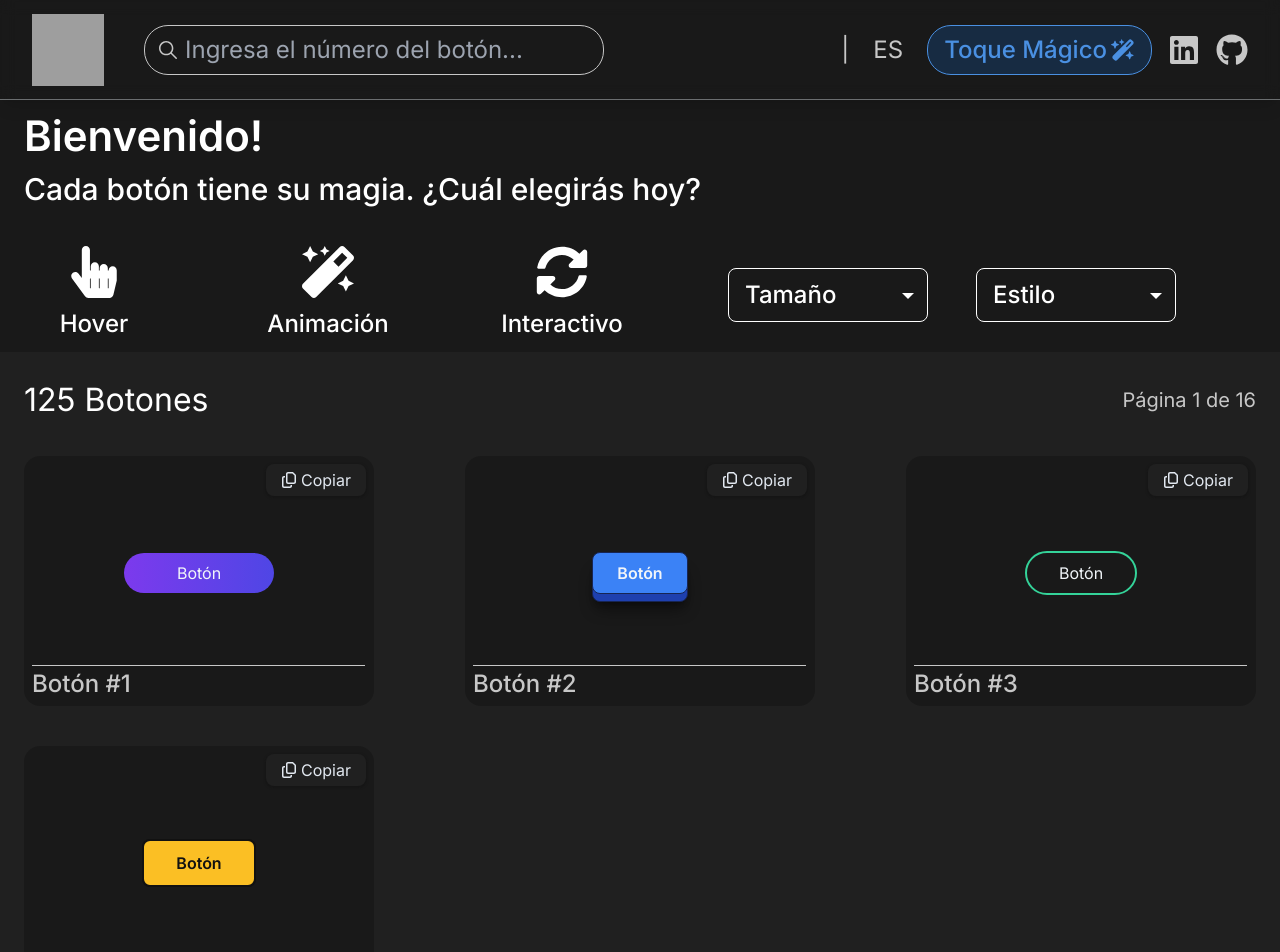
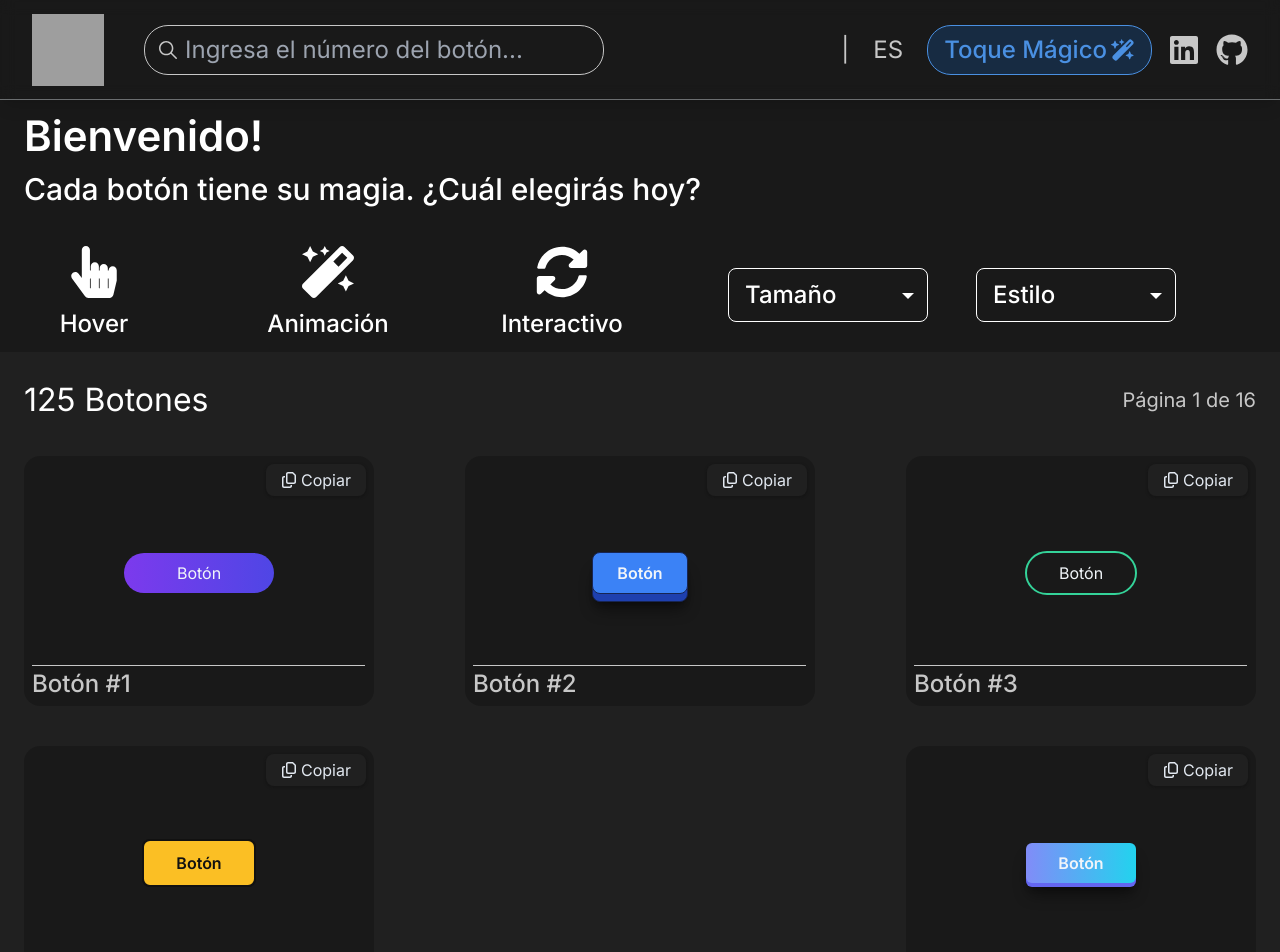
Before and after one commit to DMaximoVarela/magic-buttons, a Next.js app: page /inicio in a window 1280 px wide. Shown: the top 952 px of the page. Built offline with nearby package versions, Linux system fonts and the light colour scheme; grey boxes are pictures that could not be loaded.

Commit message:
feat: crea un boton mas

```diff
--- a/src/app/page.tsx
+++ b/src/app/page.tsx
@@ -1,6 +1,7 @@
 import style from "./page.module.css";
 import { FaArrowRight } from "react-icons/fa";
 import Link from "next/link";
+// import AuxiliarViewButton from "@/components/auxiliarViewButton/auxiliarViewButton";
 
 export default function LandingPage() {
   return (
--- /dev/null
+++ b/src/components/auxiliarViewButton/auxiliarViewButton.module.css
@@ -0,0 +1,40 @@
+.container {
+  position: relative;
+  display: inline-block;
+  transition: transform 0.3s ease;
+}
+
+.shadow {
+  position: absolute;
+  inset: 0;
+  background-color: #6366f1;
+  border-radius: 0.375rem;
+  box-shadow: 0 4px 6px rgba(0, 0, 0, 0.45);
+  transform: translateY(0.25rem);
+  transition: inherit;
+  z-index: 0;
+}
+
+.btn {
+  position: relative;
+  padding: 0.5rem 2rem;
+  color: #f1f5f9;
+  background: linear-gradient(to right, #818cf8, #22d3ee);
+  border-radius: 0.375rem;
+  font-weight: 600;
+  transition: transform 0.3s ease;
+  z-index: 1;
+}
+
+.container:hover {
+  transform: scale(1.05);
+}
+
+.btn:active {
+  transform: translateY(0.25rem);
+}
+
+.txt {
+  position: relative;
+  z-index: 2;
+}
--- a/src/components/auxiliarViewButton/auxiliarViewButton.tsx
+++ b/src/components/auxiliarViewButton/auxiliarViewButton.tsx
@@ -3,11 +3,21 @@ import style from "./auxiliarViewButton.module.css";
 const AuxiliarViewButton = () => {
   return (
     <div className="m-8 flex flex-col space-y-2 items-center justify-center">
-      <button
-        className={`flex items-center justify-center bg-amber-400 border-2 border-[#111] rounded-lg box-border text-[#111] cursor-pointer h-[48px] max-w-full font-semibold leading-6 pt-0 px-8 relative text-center touch-manipulation select-none after:bg-[#111] after:rounded-lg after:content-[""] after:block after:h-[48px] after:left-0 after:w-full after:absolute after:top-[-2px] after:transform after:translate-x-0 after:translate-y-0 after:transition-transform after:duration-200 after:ease-out after:z-[-1] hover:after:translate-x-2 hover:after:translate-y-2 active:bg-amber-300 active:outline-none hover:outline-none`}
-      >
-        Botón
-      </button>
+      <div className="relative group">
+        <div className="absolute inset-0 bg-indigo-500 rounded-md shadow-lg shadow-black/45 transform translate-y-1 transition-transform group-hover:scale-105"></div>
+        <button className="relative px-8 py-2 text-slate-100 bg-gradient-to-r from-indigo-400 to-cyan-400 rounded-md font-semibold transition-transform transform group-hover:scale-105 active:translate-y-1">
+          <span className="relative z-10">Botón</span>
+        </button>
+      </div>
+
+      <br />
+
+      <div className={style.container}>
+        <div className={style.shadow}></div>
+        <button className={style.btn}>
+          <span className={style.txt}>Botón</span>
+        </button>
+      </div>
     </div>
   );
 };
--- a/src/components/buttons/buttons.tsx
+++ b/src/components/buttons/buttons.tsx
@@ -219,6 +219,78 @@ const buttons = [
       </div>
     ),
   },
+  {
+    id: 5,
+    categoria: "Hover",
+    tamaño: "Mediano",
+    estilo: "3D",
+    htmlCode: `
+      <div class="container">
+        <div class="shadow"></div>
+        <button class="btn">
+          <span class="txt">Botón</span>
+        </button>
+      </div>
+    `,
+    cssCode: `
+.container {
+  position: relative;
+  display: inline-block;
+  transition: transform 0.3s ease;
+}
+
+.shadow {
+  position: absolute;
+  inset: 0;
+  background-color: #6366f1;
+  border-radius: 0.375rem;
+  box-shadow: 0 4px 6px rgba(0, 0, 0, 0.45);
+  transform: translateY(0.25rem);
+  transition: inherit;
+  z-index: 0;
+}
+
+.btn {
+  position: relative;
+  padding: 0.5rem 2rem;
+  color: #f1f5f9;
+  background: linear-gradient(to right, #818cf8, #22d3ee);
+  border-radius: 0.375rem;
+  font-weight: 600;
+  transition: transform 0.3s ease;
+  z-index: 1;
+}
+
+.container:hover {
+  transform: scale(1.05);
+}
+
+.btn:active {
+  transform: translateY(0.25rem);
+}
+
+.txt {
+  position: relative;
+  z-index: 2;
+}
+`,
+    tailwindCode: `
+      <div className="relative group">
+        <div className="absolute inset-0 bg-indigo-500 rounded-md shadow-lg shadow-black/45 transform translate-y-1 transition-transform group-hover:scale-105"></div>
+        <button className="relative px-8 py-2 text-slate-100 bg-gradient-to-r from-indigo-400 to-cyan-400 rounded-md font-semibold transition-transform transform group-hover:scale-105 active:translate-y-1">
+          <span className="relative z-10">Botón</span>
+        </button>
+      </div>
+    `,
+    code: (
+      <div className="relative group">
+        <div className="absolute inset-0 bg-indigo-500 rounded-md shadow-lg shadow-black/45 transform translate-y-1 transition-transform group-hover:scale-105"></div>
+        <button className="relative px-8 py-2 text-slate-100 bg-gradient-to-r from-indigo-400 to-cyan-400 rounded-md font-semibold transition-transform transform group-hover:scale-105 active:translate-y-1">
+          <span className="relative z-10">Botón</span>
+        </button>
+      </div>
+    ),
+  },
 ];
 
 export default buttons;
```
